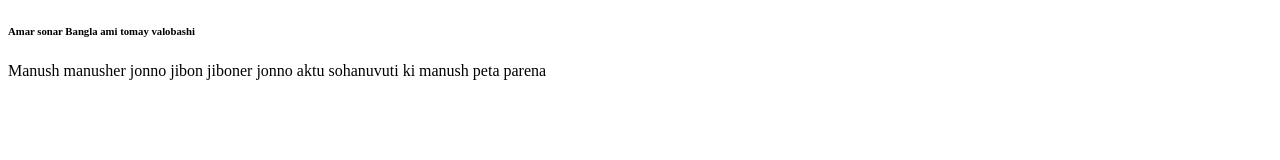
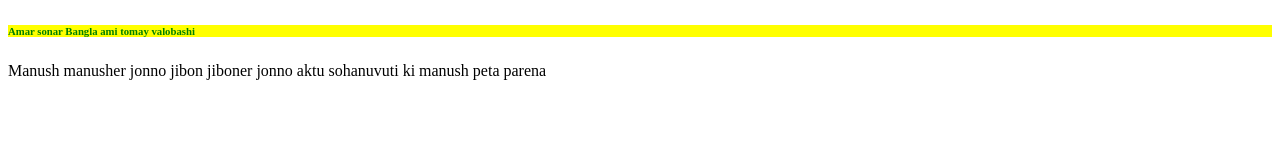
Before and after one commit to mojibar12/my-second-repo, a plain HTML site: page index.html in a window 1280 px wide. Drawn offline with Linux system fonts and the light colour scheme.

Commit message:
my fourth commit

```diff
--- a/index.html
+++ b/index.html
@@ -5,6 +5,7 @@
     <meta http-equiv="X-UA-Compatible" content="IE=edge">
     <meta name="viewport" content="width=device-width, initial-scale=1.0">
     <title>My second repo</title>
+    <link rel="stylesheet" href="style.css">
 </head>
 <body>
     <h6>Amar sonar Bangla ami tomay valobashi</h6>
--- /dev/null
+++ b/style.css
@@ -0,0 +1,4 @@
+h6{
+    color:green;
+    background-color: yellow;
+}
```
